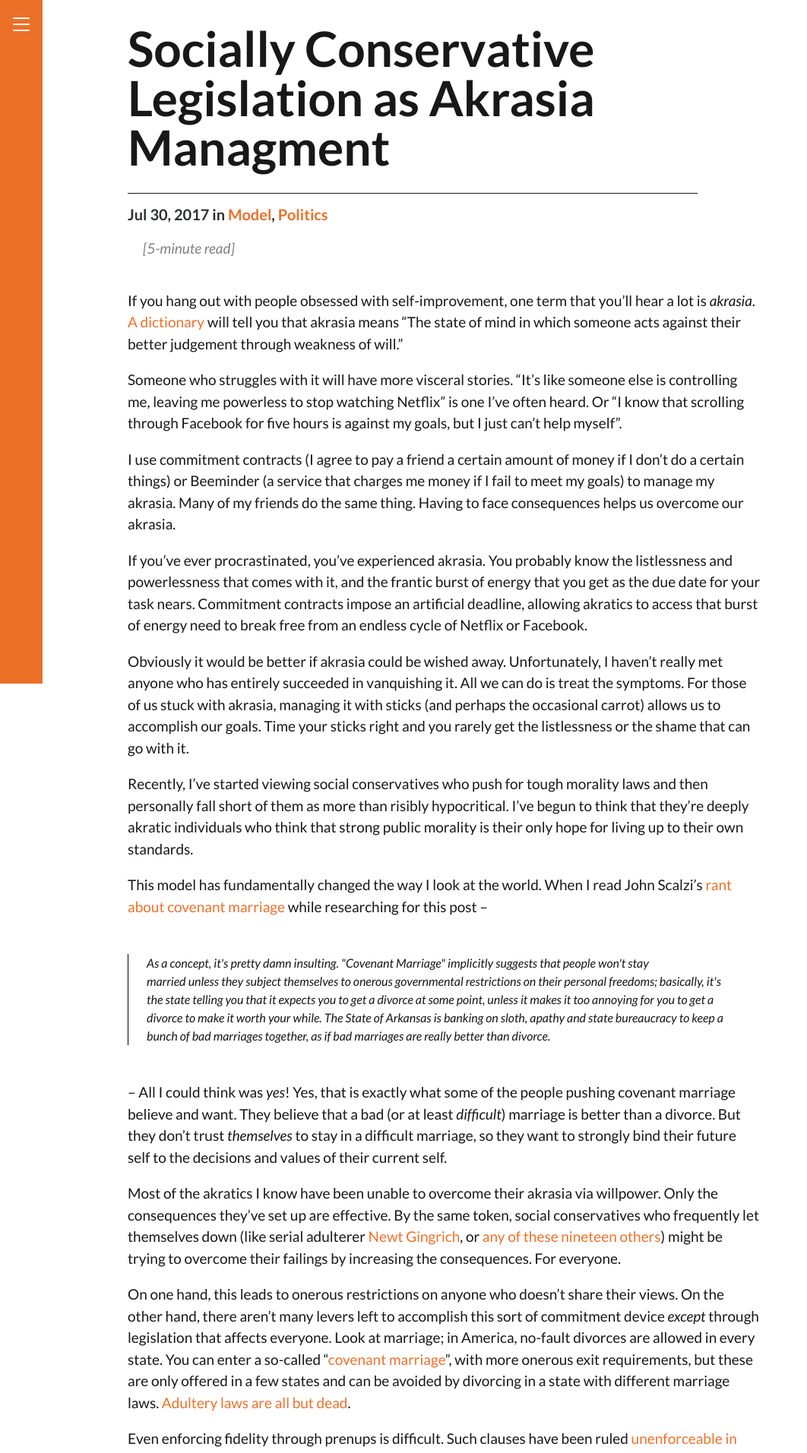
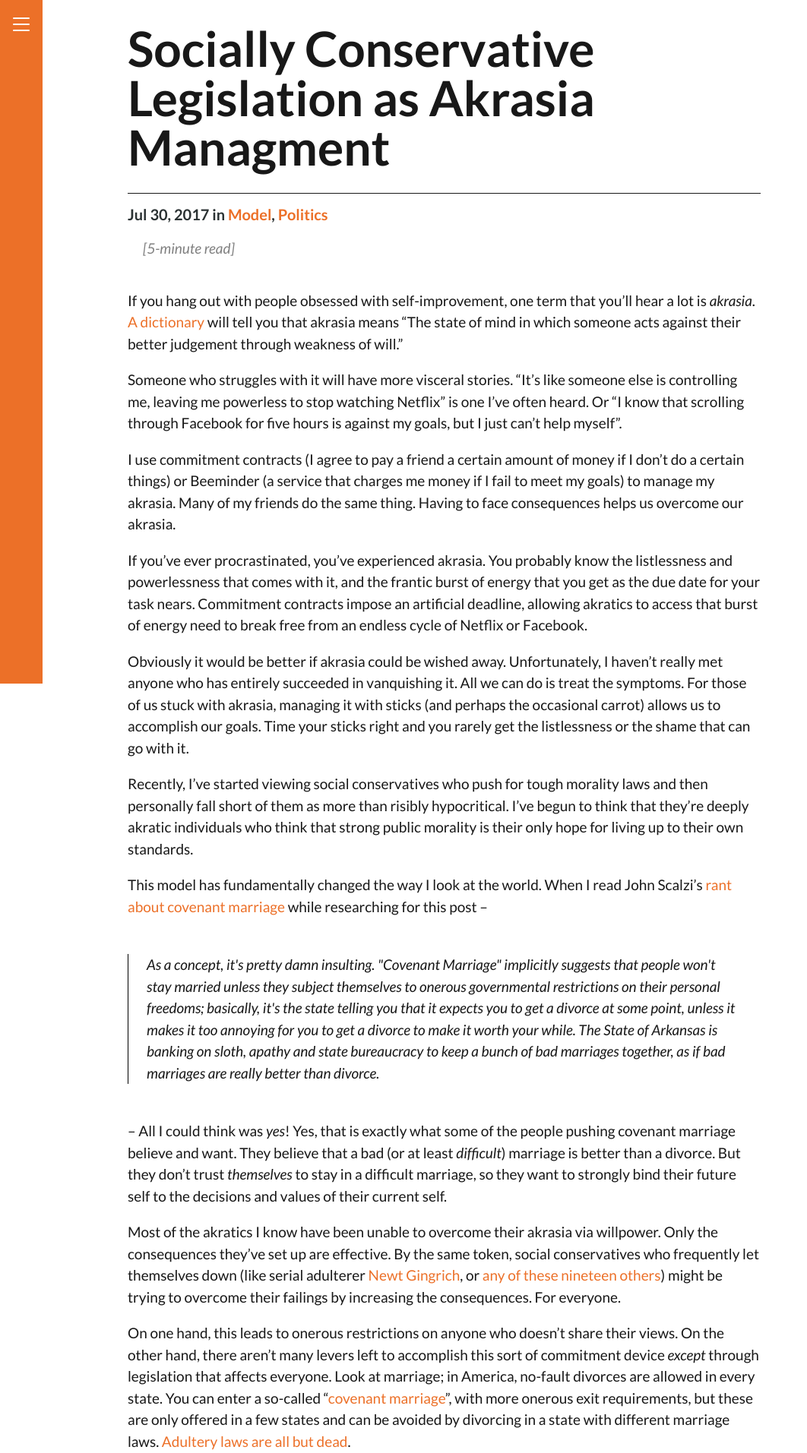
Before and after one commit to alexanian/socratic-form-microscopy, a Jekyll site: the page built from _posts/2017-07-30-socially-conservative-legislation-as-akrasia-managment.md, in a window 1280 px wide. Shown: the top 1913 px of the page at 76% size, without its empty margins (0-1062 px from the left). Built offline with Jekyll 4.4.1, drawn with Linux system fonts in a browser that asks for light colours.

Commit message:
make post-end hr look better

```diff
--- a/_layouts/post.html
+++ b/_layouts/post.html
@@ -8,12 +8,12 @@
   itemtype="http://schema.org/BlogPosting"
 >
   <h1
-    class="h0 col-9 sm-width-full py-1 mt-3 inline-block post-title"
+    class="h0 col-10 sm-width-full py-1 mt-3 inline-block post-title"
     itemprop="name headline"
   >
     {{ page.title }}
   </h1>
-  <div class="col-9 sm-width-full mt-1 border-top-thin">
+  <div class="col-10 sm-width-full mt-1 border-top-thin">
     <p class="mb-3 py-2 bold h4">
       <time
         datetime="{{ page.date | date_to_xmlschema }}"
@@ -28,7 +28,7 @@
 
   <div class="prose" itemprop="articleBody">{{ content }}</div>
 
-  <p class="mt-4 bold h4">
+  <p class="h4">
     {% if page.tags.size > 0 %} Tags:{% for tag in page.tags %}
     <a href="/tag/{{ tag | slugify }}">{{ tag }}</a>{% if forloop.last %}{% else
     %},{% endif %} {% endfor %} {% endif %}
--- a/_sass/_components.scss
+++ b/_sass/_components.scss
@@ -73,21 +73,22 @@
     border-left: 1px solid $color-border;
     font-style: italic;
     max-width: 80%;
+    font-size: $prose-font-size;
+
+    p {
+      width: 100%;
+    }
 
     @media (min-width: $breakpoint-lg) {
       padding-left: $spacer-3;
       margin: $spacer-4 0;
-
-      p {
-        font-size: 32px;
-      }
     }
   }
 
   hr {
     color: $color-body-text;
     border-style: solid;
-    border-width: thin;
+    border-width: 1px 0px 0px;
     margin-top: 0.5em;
     margin-bottom: 0.5em;
   }
--- a/_sass/_custom.scss
+++ b/_sass/_custom.scss
@@ -404,3 +404,7 @@
     margin: $spacer-4 0;
   }
 }
+
+hr.post-end {
+  margin-top: $spacer-4;
+}
```
Also changed, not shown: _posts/2016-10-16-precedent-utilitarianism-a-primer.md (+13 -2 lines), _posts/2018-08-26-you-shouldnt-believe-in-technological-unemployment-without-believing-in-killer-ai.md (+2 -0 lines).
